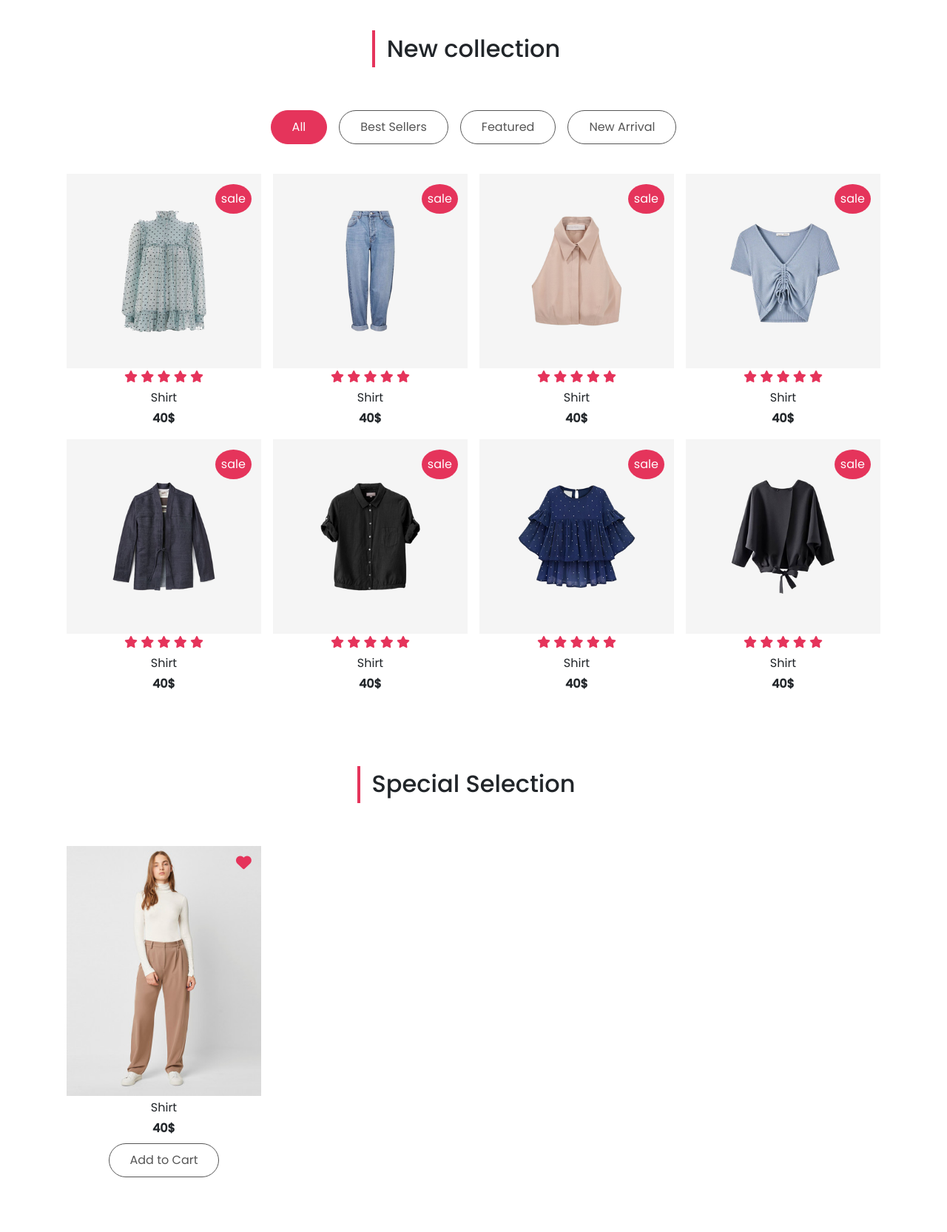
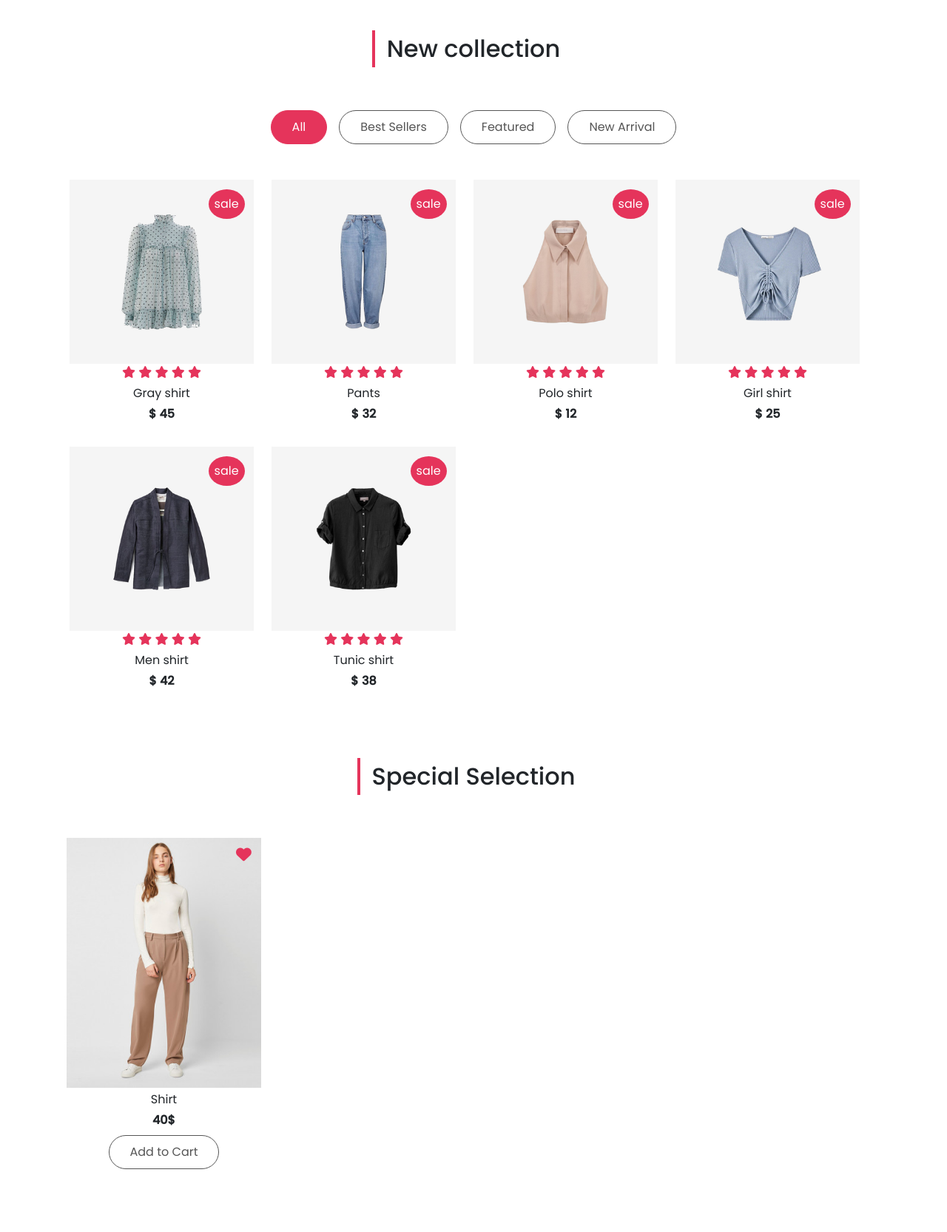
Before and after one commit to TomekBor2/Graduation-Project, a PHP site: page / in a window 1280 px wide. Shown: the part 801-2467 px from the top of the page at 74% size. Run offline with PHP 8.4, Linux system fonts and the light colour scheme; some web fonts are replaced.

Commit message:
Collection code generated with JS

```diff
--- a/css/styles.css
+++ b/css/styles.css
@@ -28,6 +28,10 @@ body {
   background-color: var(--pink);
   color: #fff;
   border-color: var(--pink);
+}
+
+.fa-shopping-cart {
+  color: #212529;
 }
 
 
@@ -78,6 +82,10 @@ border-color: var(--pink)!important;
 }
 
 /* collection */
+
+#collection {
+  height: 123vh;
+}
 
 .title h2::before {
   position: absolute;
--- a/index.html
+++ b/index.html
@@ -10,6 +10,7 @@
     <link rel="stylesheet" href="https://cdnjs.cloudflare.com/ajax/libs/font-awesome/6.4.0/css/all.min.css"
         integrity="sha512-iecdLmaskl7CVkqkXNQ/ZH/XLlvWZOJyj7Yy7tcenmpD1ypASozpmT/E0iPtmFIB46ZmdtAc9eNBvH0H/ZpiBw=="
         crossorigin="anonymous" referrerpolicy="no-referrer" />
+
     <title>Ecommerce store</title>
 </head>
 
@@ -25,7 +26,7 @@
 
             <div class="nav-btns order-lg-2 d-flex justify-content-start">
                 <button type="button" class="btn position-relative">
-                    <i class="fa fa-shopping-cart"></i>
+                    <a class="fa fa-shopping-cart" href="cart.html"></a>
                     <span class="position-absolute top-0 start-100 translate-middle badge bg-primary">5</span>
                 </button>
                 <button type="button" class="btn position-relative mx-1">
@@ -105,146 +106,11 @@
                     <button type="button" class="btn m-2" data-filter=".new">New Arrival</button>
                 </div>
 
-                <div class="collection-list mt-4 row gx-0 text-center">
-                    <div class="col-md-6 col-lg-4 col-xl-3 p-2 best">
-                        <div class="collection-img position-relative">
-                            <img src="images/c_formal_gray_shirt.png" class="w-100">
-                            <span class="position-absolute sale-btn bg-primary">sale</span>
-                        </div>
-                        <div class="text-center">
-                            <div class="rating ">
-                                <span><i class="fas fa-star"></i></span>
-                                <span><i class="fas fa-star"></i></span>
-                                <span><i class="fas fa-star"></i></span>
-                                <span><i class="fas fa-star"></i></span>
-                                <span><i class="fas fa-star"></i></span>
-                            </div>
-                            <p class="my-1">Shirt</p>
-                            <span class="fw-bold">40$</span>
-                        </div>
-                    </div>
-                    <div class="col-md-6 col-lg-4 col-xl-3 p-2 feat">
-                        <div class="collection-img position-relative">
-                            <img src="images/c_pant_girl.png" class="w-100">
-                            <span class="position-absolute sale-btn bg-primary">sale</span>
-                        </div>
-                        <div class="text-center">
-                            <div class="rating ">
-                                <span><i class="fas fa-star"></i></span>
-                                <span><i class="fas fa-star"></i></span>
-                                <span><i class="fas fa-star"></i></span>
-                                <span><i class="fas fa-star"></i></span>
-                                <span><i class="fas fa-star"></i></span>
-                            </div>
-                            <p class="my-1">Shirt</p>
-                            <span class="fw-bold">40$</span>
-                        </div>
-                    </div>
-                    <div class="col-md-6 col-lg-4 col-xl-3 p-2 new">
-                        <div class="collection-img position-relative">
-                            <img src="images/c_polo-shirt.png" class="w-100">
-                            <span class="position-absolute sale-btn bg-primary">sale</span>
-                        </div>
-                        <div class="text-center">
-                            <div class="rating ">
-                                <span><i class="fas fa-star"></i></span>
-                                <span><i class="fas fa-star"></i></span>
-                                <span><i class="fas fa-star"></i></span>
-                                <span><i class="fas fa-star"></i></span>
-                                <span><i class="fas fa-star"></i></span>
-                            </div>
-                            <p class="my-1">Shirt</p>
-                            <span class="fw-bold">40$</span>
-                        </div>
-                    </div>
-                    <div class="col-md-6 col-lg-4 col-xl-3 p-2 best">
-                        <div class="collection-img position-relative">
-                            <img src="images/c_shirt-girl.png" class="w-100">
-                            <span class="position-absolute sale-btn bg-primary">sale</span>
-                        </div>
-                        <div class="text-center">
-                            <div class="rating ">
-                                <span><i class="fas fa-star"></i></span>
-                                <span><i class="fas fa-star"></i></span>
-                                <span><i class="fas fa-star"></i></span>
-                                <span><i class="fas fa-star"></i></span>
-                                <span><i class="fas fa-star"></i></span>
-                            </div>
-                            <p class="my-1">Shirt</p>
-                            <span class="fw-bold">40$</span>
-                        </div>
-                    </div>
-                    <div class="col-md-6 col-lg-4 col-xl-3 p-2 new">
-                        <div class="collection-img position-relative">
-                            <img src="images/c_t-shirt_men.png" class="w-100">
-                            <span class="position-absolute sale-btn bg-primary">sale</span>
-                        </div>
-                        <div class="text-center">
-                            <div class="rating ">
-                                <span><i class="fas fa-star"></i></span>
-                                <span><i class="fas fa-star"></i></span>
-                                <span><i class="fas fa-star"></i></span>
-                                <span><i class="fas fa-star"></i></span>
-                                <span><i class="fas fa-star"></i></span>
-                            </div>
-                            <p class="my-1">Shirt</p>
-                            <span class="fw-bold">40$</span>
-                        </div>
-                    </div>
-                    <div class="col-md-6 col-lg-4 col-xl-3 p-2 new">
-                        <div class="collection-img position-relative">
-                            <img src="images/c_tunic-shirt_girl.png" class="w-100">
-                            <span class="position-absolute sale-btn bg-primary">sale</span>
-                        </div>
-                        <div class="text-center">
-                            <div class="rating ">
-                                <span><i class="fas fa-star"></i></span>
-                                <span><i class="fas fa-star"></i></span>
-                                <span><i class="fas fa-star"></i></span>
-                                <span><i class="fas fa-star"></i></span>
-                                <span><i class="fas fa-star"></i></span>
-                            </div>
-                            <p class="my-1">Shirt</p>
-                            <span class="fw-bold">40$</span>
-                        </div>
-                    </div>
-                    <div class="col-md-6 col-lg-4 col-xl-3 p-2 best">
-                        <div class="collection-img position-relative">
-                            <img src="images/c_undershirt.png" class="w-100">
-                            <span class="position-absolute sale-btn bg-primary">sale</span>
-                        </div>
-                        <div class="text-center">
-                            <div class="rating ">
-                                <span><i class="fas fa-star"></i></span>
-                                <span><i class="fas fa-star"></i></span>
-                                <span><i class="fas fa-star"></i></span>
-                                <span><i class="fas fa-star"></i></span>
-                                <span><i class="fas fa-star"></i></span>
-                            </div>
-                            <p class="my-1">Shirt</p>
-                            <span class="fw-bold">40$</span>
-                        </div>
-                    </div>
-                    <div class="col-md-6 col-lg-4 col-xl-3 p-2 best">
-                        <div class="collection-img position-relative">
-                            <img src="images/c_western-shirt.png" class="w-100">
-                            <span class="position-absolute sale-btn bg-primary">sale</span>
-                        </div>
-                        <div class="text-center">
-                            <div class="rating ">
-                                <span><i class="fas fa-star"></i></span>
-                                <span><i class="fas fa-star"></i></span>
-                                <span><i class="fas fa-star"></i></span>
-                                <span><i class="fas fa-star"></i></span>
-                                <span><i class="fas fa-star"></i></span>
-                            </div>
-                            <p class="my-1">Shirt</p>
-                            <span class="fw-bold">40$</span>
-                        </div>
+                <div class="collection-list mt-4 row text-center">
+
                     </div>
                 </div>
             </div>
-        </div>
     </section>
     <!-- end of collection -->
 
@@ -425,6 +291,10 @@
     <script src="js/jquery-3.6.0.js"></script>
     <script src="https://unpkg.com/isotope-layout@3/dist/isotope.pkgd.js"></script>
     <script src="bootstrap-5.0.2-dist/js/bootstrap.min.js"></script>
+    <script src="js/carousel.js"></script>
+
+    <script src="js/cart.js"></script>
+    <script src="js/products.js"></script>
     <script src="js/app.js"></script>
 </body>
 
--- a/js/app.js
+++ b/js/app.js
@@ -1,16 +1,25 @@
-const myCarouselElement = document.querySelector('#header')
+let productsHTML = ""
 
-const carousel = new bootstrap.Carousel(myCarouselElement, {
-  interval: 5000,
-  touch: false
+products.forEach((product) => {
+    productsHTML += `
+<div class="col-md-6 col-lg-4 col-xl-3 py-3 ${product.category}">
+<div class="collection-img position-relative">
+    <img src="${product.image}" class = "w-100">
+    <span class="position-absolute sale-btn bg-primary">sale</span>
+</div>
+<div class="text-center">
+    <div class="rating ">
+        <span><i class="fas fa-star"></i></span>
+        <span><i class="fas fa-star"></i></span>
+        <span><i class="fas fa-star"></i></span>
+        <span><i class="fas fa-star"></i></span>
+        <span><i class="fas fa-star"></i></span>
+    </div>
+    <p class="my-1">${product.name}</p>
+    <span class="fw-bold">$ ${product.priceCents / 100}</span>
+</div>
+</div>
+    `
 })
 
-// init Isotope
-var $grid = $('.collection-list').isotope({
-  // options
-});
-// filter items on button click
-$('.filter-button-group').on( 'click', 'button', function() {
-  var filterValue = $(this).attr('data-filter');
-  $grid.isotope({ filter: filterValue });
-});
+document.querySelector(".collection-list").innerHTML = productsHTML
--- /dev/null
+++ b/js/carousel.js
@@ -0,0 +1,16 @@
+const myCarouselElement = document.querySelector('#header')
+
+const carousel = new bootstrap.Carousel(myCarouselElement, {
+  interval: 5000,
+  touch: false
+})
+
+// init Isotope
+var $grid = $('.collection-list').isotope({
+  // options
+});
+// filter items on button click
+$('.filter-button-group').on( 'click', 'button', function() {
+  var filterValue = $(this).attr('data-filter');
+  $grid.isotope({ filter: filterValue });
+});
--- /dev/null
+++ b/js/cart.js
@@ -0,0 +1 @@
+const cart = [];
--- /dev/null
+++ b/js/products.js
@@ -0,0 +1,44 @@
+const products = [
+  {
+    id: "p1",
+    image: "images/c_formal_gray_shirt.png",
+    name: "Gray shirt",
+    priceCents: 4500,
+    category: "best"
+  },
+  {
+    id: "p2",
+    image: "images/c_pant_girl.png",
+    name: "Pants",
+    priceCents: 3200,
+    category: "feat"
+  },
+  {
+    id: "p3",
+    image: "images/c_polo-shirt.png",
+    name: "Polo shirt",
+    priceCents: 1200,
+    category: "new"
+  },
+  {
+    id: "p3",
+    image: "images/c_shirt-girl.png",
+    name: "Girl shirt",
+    priceCents: 2500,
+    category: "best"
+  },
+  {
+    id: "p4",
+    image: "images/c_t-shirt_men.png",
+    name: "Men shirt",
+    priceCents: 4200,
+    category: "feat"
+  },
+  {
+    id: "p5",
+    image: "images/c_tunic-shirt_girl.png",
+    name: "Tunic shirt",
+    priceCents: 3800,
+    category: "new"
+  }
+]
```
